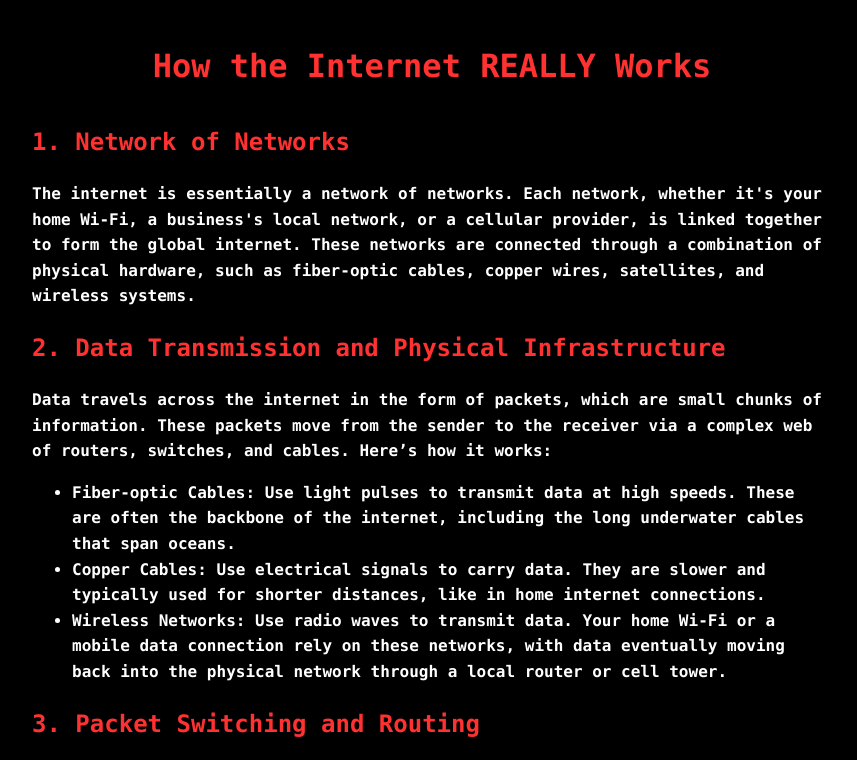
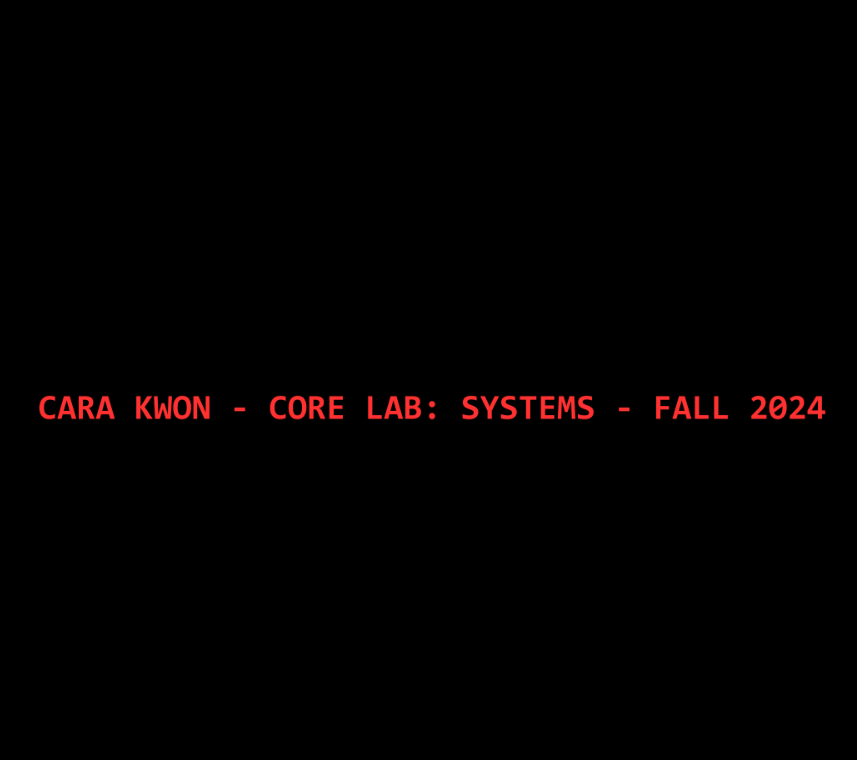
Before and after one commit to kwoncena/1.1HDIRW, a plain HTML site: page index.html in a window 1280 px wide. Shown: the top 760 px of the page, without its empty margins (208-1065 px from the left). Drawn offline with Linux system fonts and the light colour scheme.

Commit message:
commit 4

```diff
--- a/index.html
+++ b/index.html
@@ -7,6 +7,13 @@
     <link rel="stylesheet" href="styles.css" />
 </head>
 <body>
+    <main>
+        <h1>
+            <a href="https://kwoncena.github.io/corelabsystemsf24/">
+                <img src="ckclsslogo.png" alt="CARA KWON - CORE LAB: SYSTEMS - FALL 2024" class="logo">
+            </a>
+        </h1>
+    </main>
     <h1>How the Internet REALLY Works</h1>
 
     <h2>1. Network of Networks</h2>
--- a/styles.css
+++ b/styles.css
@@ -7,6 +7,18 @@ body {
     margin: 0 auto;
     padding: 20px;
     background-color: black;
+}
+main {
+    display: flex;
+    justify-content: center;
+    align-items: center;
+    height: 100vh; /* Makes the main take the full viewport height */
+}
+
+/* Optional: If you want to style the logo */
+.logo {
+    max-width: 100%;
+    height: auto;
 }
 h1 {
     text-align: center;
```
